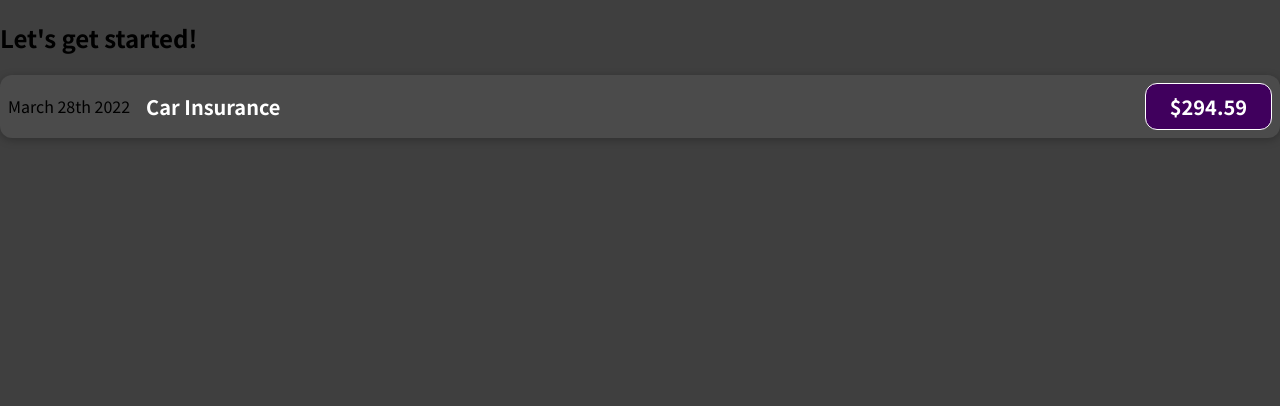
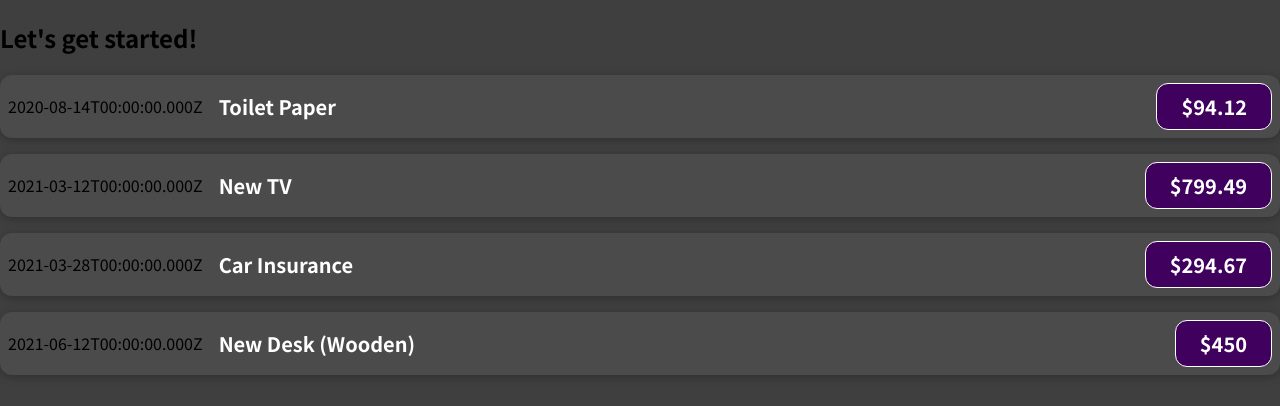
Before and after one commit to Suvanlly/React-Learning, a JavaScript app in the folder React-complete-guide/: page / in a window 1280 px wide. Shown: the top 406 px of the page. Built offline with nearby package versions, Linux system fonts and the light colour scheme.

Commit message:
passing props from app to expense item

```diff
--- a/React-complete-guide/src/App.js
+++ b/React-complete-guide/src/App.js
@@ -1,10 +1,38 @@
 import ExpenseItem from "./components/ExpenseItem";
 
 function App() {
+  const expenses = [
+    {
+      id: 'e1',
+      title: 'Toilet Paper',
+      amount: 94.12,
+      date: new Date(2020, 7, 14),
+    },
+    { id: 'e2',
+      title: 'New TV',
+      amount: 799.49,
+      date: new Date(2021, 2, 12),
+    },
+    {
+      id: 'e3',
+      title: 'Car Insurance',
+      amount: 294.67,
+      date: new Date(2021, 2, 28),
+    },
+    {
+      id: 'e4',
+      title: 'New Desk (Wooden)',
+      amount: 450,
+      date: new Date(2021, 5, 12),
+    },
+  ];
   return (
     <div>
       <h2>Let's get started!</h2>
-      <ExpenseItem />
+      <ExpenseItem title={expenses[0].title} amount={expenses[0].amount} date={expenses[0].date}/>
+      <ExpenseItem title={expenses[1].title} amount={expenses[1].amount} date={expenses[1].date}/>
+      <ExpenseItem title={expenses[2].title} amount={expenses[2].amount} date={expenses[2].date}/>
+      <ExpenseItem title={expenses[3].title} amount={expenses[3].amount} date={expenses[3].date}/>
     </div>
   );
 }
--- a/React-complete-guide/src/components/ExpenseItem.js
+++ b/React-complete-guide/src/components/ExpenseItem.js
@@ -1,12 +1,13 @@
 import './ExpenseItem.css';
 
-function ExpenseItem() {
+function ExpenseItem(props) {
+
   return (
     <div className="expense-item">
-      <div>March 28th 2022</div>
+      <div>{props.date.toISOString()}</div>
       <div className="expense-item__description">
-        <h2>Car Insurance</h2>
-        <div className="expense-item__price">$294.59</div>
+        <h2>{props.title}</h2>
+        <div className="expense-item__price">${props.amount}</div>
       </div>
     </div>
   )
```
